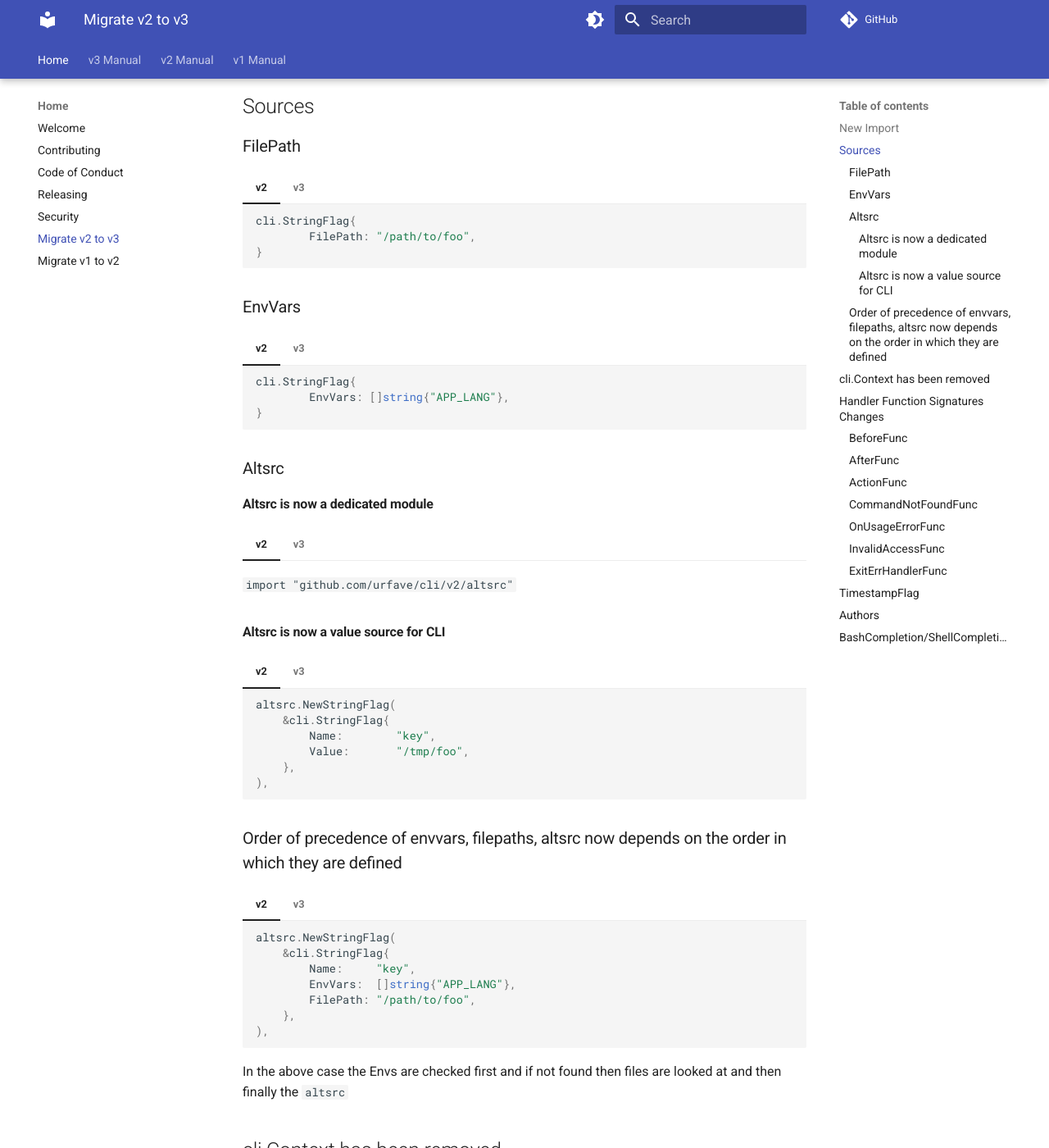
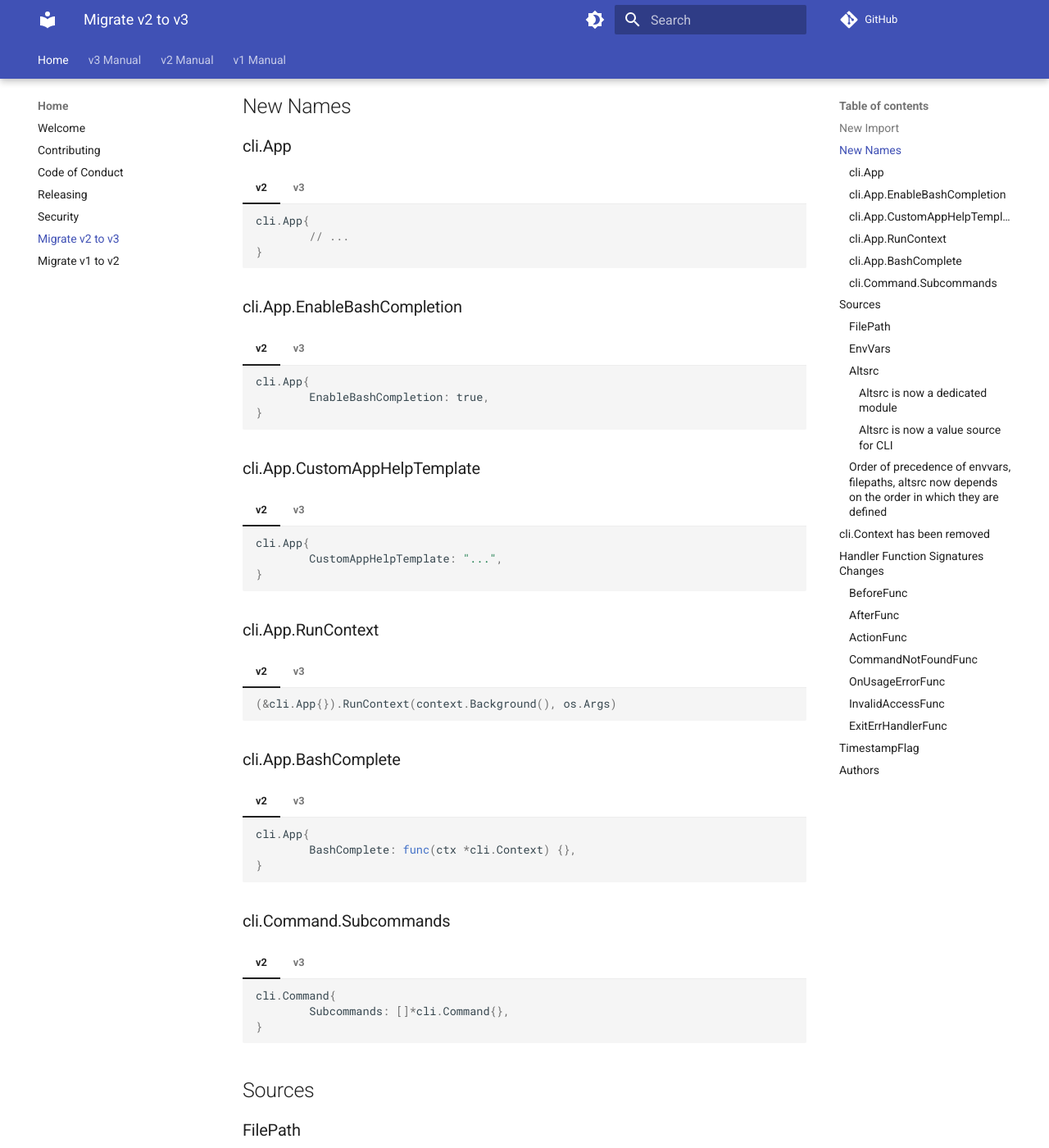
Before and after one commit to urfave/cli, an MkDocs documentation site: the page built from docs/migrate-v2-to-v3.md, in a window 1280 px wide and 1400 px high, scrolled down 572 px. Shown: the whole window at 82% size. Built offline with MkDocs 1.6.1 and Material for MkDocs 9.7.7, drawn with Linux system fonts in a browser that asks for light colours; comment, search, counter and statistics services are not loaded; some of the changed text lies outside the part shown.

Commit message:
docs: add renames to v3 migration doc

````diff
--- a/docs/migrate-v2-to-v3.md
+++ b/docs/migrate-v2-to-v3.md
@@ -22,6 +22,112 @@ consider sending a PR to help improve this guide.
 Check each file for this and make the change.
 
 Shell command to find them all: `fgrep -rl github.com/urfave/cli/v2 *`
+
+## New Names
+
+### cli.App
+
+=== "v2"
+
+    ```go
+    cli.App{
+            // ...
+    }
+    ```
+
+=== "v3"
+
+    ```go
+    cli.Command{
+            // ...
+    }
+    ```
+
+### cli.App.EnableBashCompletion
+
+=== "v2"
+
+    ```go
+    cli.App{
+            EnableBashCompletion: true,
+    }
+    ```
+
+=== "v3"
+
+    ```go
+    cli.Command{
+            EnableShellCompletion: true,
+    }
+    ```
+
+### cli.App.CustomAppHelpTemplate
+
+=== "v2"
+
+    ```go
+    cli.App{
+            CustomAppHelpTemplate: "...",
+    }
+    ```
+
+=== "v3"
+
+    ```go
+    cli.Command{
+            CustomRootCommandHelpTemplate: "...",
+    }
+    ```
+
+### cli.App.RunContext
+
+=== "v2"
+
+    ```go
+    (&cli.App{}).RunContext(context.Background(), os.Args)
+    ```
+
+=== "v3"
+
+    ```go
+    (&cli.Command{}).Run(context.Background(), os.Args)
+    ```
+
+### cli.App.BashComplete
+
+=== "v2"
+
+    ```go
+    cli.App{
+            BashComplete: func(ctx *cli.Context) {},
+    }
+    ```
+
+=== "v3"
+
+    ```go
+    cli.Command{
+            ShellComplete: func(ctx context.Context, cmd *cli.Command) {},
+    }
+    ```
+
+### cli.Command.Subcommands
+
+=== "v2"
+
+    ```go
+    cli.Command{
+            Subcommands: []*cli.Command{},
+    }
+    ```
+
+=== "v3"
+
+    ```go
+    cli.Command{
+            Commands: []*cli.Command{},
+    }
+    ```
 
 ## Sources
 
@@ -295,21 +401,3 @@ Similar messages would be shown for other funcs.
         },
     }
     ```
-
-## BashCompletion/ShellCompletion
-
-=== "v2"
-
-    ```go
-    &cli.App{
-        EnableBashCompletion: true,
-    }
-    ```
-
-=== "v3"
-
-    ```go
-    &cli.Command{
-        EnableShellCompletion: true,
-    }
-    ```
````
